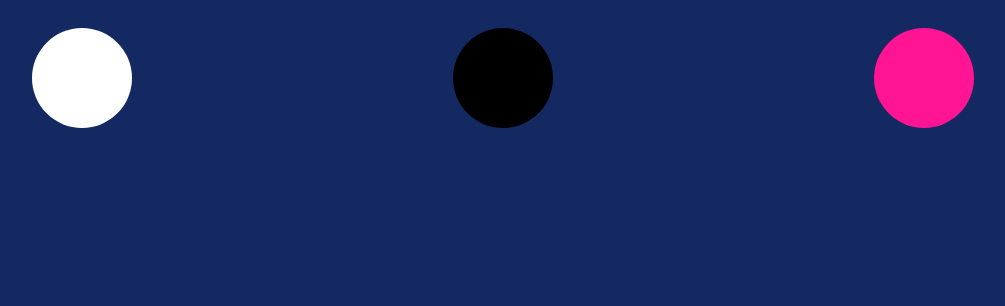
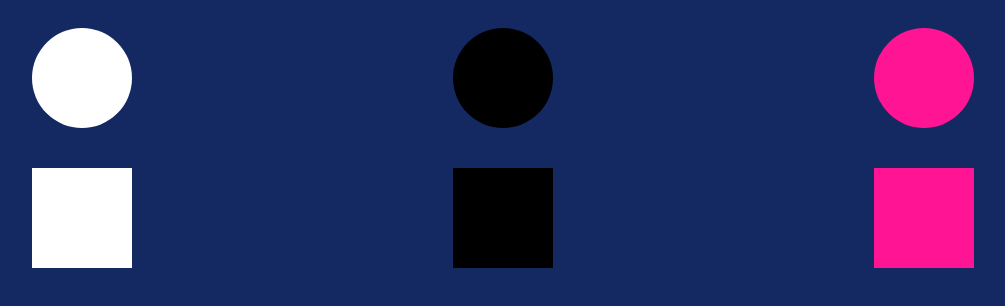
Before and after one commit to alex-mouraboni/study-html-css-forms, a plain HTML site: page index.html in a window 1280 px wide. Shown: the whole page, without its empty margins (137-1142 px from the left). Drawn offline with Linux system fonts and the light colour scheme.

Commit message:
criando os quadrados

```diff
--- a/index.html
+++ b/index.html
@@ -15,3 +15,9 @@
         <div class="circulo-2 base-circulo"></div>
         <div class="circulo-3 base-circulo"></div>
     </div>
+    <div class="caixa-do-quadrado">
+        <div class="quadrado-1 base-quadrado"></div>
+        <div class="quadrado-2 base-quadrado"></div>
+        <div class="quadrado-3 base-quadrado"></div>
+    </div>
+</body>
--- a/main.css
+++ b/main.css
@@ -26,3 +26,27 @@ body {
 .circulo-3 {
     background-color: #ff1493;
 }
+
+.caixa-do-quadrado {
+    background-color: transparent;
+    display: flex;
+    justify-content: space-around;
+}
+
+.base-quadrado {
+    height: 100px;
+    width: 100px;
+    margin: 20px;
+}
+
+.quadrado-1 {
+    background-color: #fff;
+}
+
+.quadrado-2 {
+    background-color: #000;
+}
+
+.quadrado-3 {
+    background-color: #ff1493;
+}
```
